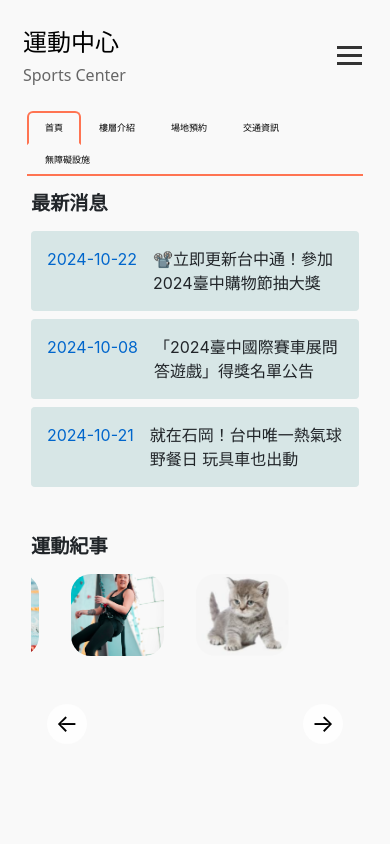
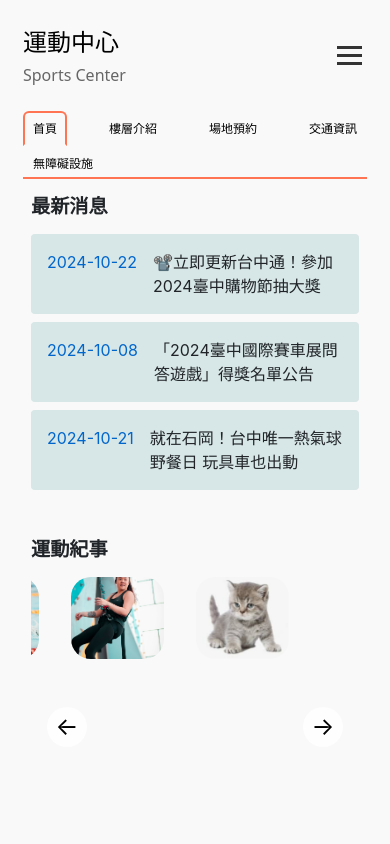
Before and after one commit to D1204480/sport_reservation_frontend, a Vue app in the folder sport_frontend/: page / in a window 390 px wide. Shown: the top 844 px of the page. Built offline with nearby package versions, Linux system fonts and the light colour scheme.

Commit message:
Update HorizontalNav.vue

```diff
--- a/sport_frontend/src/components/HorizontalNav.vue
+++ b/sport_frontend/src/components/HorizontalNav.vue
@@ -1,102 +1,156 @@
 <template>
-    <div class="container-fluid fs-6">
-        <ul class="nav nav-tabs">
+    <nav class="nav-container">
+      <!-- 桌面版導航 -->
+      <div class="nav-wrapper">
+        <ul class="nav-tabs">
           <li class="nav-item">
-                <RouterLink to="/" class="nav-link " exact-active-class="active">首頁</RouterLink>
+            <RouterLink to="/" class="nav-link" exact-active-class="active">
+              <span class="nav-text">首頁</span>
+            </RouterLink>
           </li>
           <li class="nav-item">
-                <RouterLink to="/about" class="nav-link " active-class="active">樓層介紹</RouterLink>
+            <RouterLink to="/about" class="nav-link" active-class="active">
+              <span class="nav-text">樓層介紹</span>
+            </RouterLink>
           </li>
           <li class="nav-item">
             <RouterLink
               to="/reservation"
               class="nav-link"
               :class="{ 'active': isReservationActive }"
-                >場地預約</RouterLink>
+            >
+              <span class="nav-text">場地預約</span>
+            </RouterLink>
           </li>
           <li class="nav-item">
-                <RouterLink to="/traffic" class="nav-link " active-class="active">交通資訊</RouterLink>
+            <RouterLink to="/traffic" class="nav-link" active-class="active">
+              <span class="nav-text">交通資訊</span>
+            </RouterLink>
           </li>
           <li class="nav-item">
-                <RouterLink to="/accessibility" class="nav-link " active-class="active">無障礙設施</RouterLink>
+            <RouterLink to="/accessibility" class="nav-link" active-class="active">
+              <span class="nav-text">無障礙設施</span>
+            </RouterLink>
           </li>
         </ul>
       </div>
+    </nav>
   </template>
 
-<script>
-import { RouterLink } from 'vue-router';
-import { computed } from 'vue';
-import { useRoute } from 'vue-router';
+  <script setup>
+  import { RouterLink } from 'vue-router'
+  import { computed } from 'vue'
+  import { useRoute } from 'vue-router'
 
-export default {
-    setup() {
-        const route = useRoute();
+  const route = useRoute()
 
   const isReservationActive = computed(() => {
-            return route.path === '/reservation' || route.path.includes('/cardInfoView/');
-        });
-
-        return {
-            isReservationActive
-        };
-    }
-}
+    return route.path === '/reservation' || route.path.includes('/cardInfoView/')
+  })
   </script>
 
-<style>
-.nav-item {
-    font-size: 18px;
+  <style scoped>
+  .nav-container {
+    width: 100%;
+    background: rgb(249, 249, 249);
+    padding: 0 1rem;
+  }
+
+  .nav-wrapper {
+    max-width: 1400px;
+    margin: 0 auto;
   }
 
   .nav-tabs {
-    --bs-nav-tabs-border-width: 2px !important;
-    --bs-nav-tabs-border-color: #FF7452 ;
+    display: flex;
+    list-style: none;
+    padding: 0;
+    margin: 0;
+    border-bottom: 2px solid #FF7452;
+    flex-wrap: wrap;
+  }
+
+  .nav-item {
+    position: relative;
+    margin-bottom: -2px;
   }
 
   .nav-link {
-    color: black !important;
-    /* 非 active 的狀態 */
+    display: block;
+    padding: 0.75rem 1.25rem;
+    text-decoration: none;
+    color: #000;
+    font-size: clamp(14px, 2.5vw, 18px);
+    white-space: nowrap;
+    transition: all 0.3s ease;
+    border: 2px solid transparent;
+    border-bottom: none;
+  }
+
+  .nav-text {
+    position: relative;
+    z-index: 1;
   }
 
   .nav-link.active {
-    background: rgb(249, 249, 249)!important;
-    border-top: 2px solid #FF7452 !important;
-    border-left: 2px solid #FF7452 !important;
-    border-right: 2px solid #FF7452 !important;
-    border-bottom: 2px solid rgb(249, 249, 249) !important;
+    background: rgb(249, 249, 249);
+    border-color: #FF7452;
+    border-bottom: 2px solid rgb(249, 249, 249);
   }
 
   .nav-link:hover {
-    color: rgb(255, 255, 255) !important;
-    background-color: #FF7452 !important;
-    border-top: 2px solid #FF7452 !important;
-    border-left: 2px solid #FF7452 !important;
-    border-right: 2px solid #FF7452 !important;
-    border-bottom: 2px solid #FF7452 !important;
+    color: #fff;
+    background-color: #FF7452;
+    border-color: #FF7452;
   }
 
-@media screen and (max-width: 580px) {
-    .nav-item {
-        font-size: 15px;
+  /* 響應式設計 */
+  @media screen and (max-width: 768px) {
+    .nav-container {
+      padding: 0 0.5rem;
+    }
+
+    .nav-link {
+      padding: 0.625rem 1rem;
     }
   }
 
-@media screen and (max-width: 510px) {
-    .nav-item {
-        font-size: 13px;
+  @media screen and (max-width: 640px) {
+    .nav-tabs {
+      justify-content: space-between;
+    }
+
+    .nav-link {
+      padding: 0.5rem 0.75rem;
     }
   }
 
-@media screen and (max-width: 485px) {
-    .nav-item {
-        font-size: 10px;
+  @media screen and (max-width: 480px) {
+    .nav-tabs {
+      gap: 0.25rem;
+    }
+
+    .nav-link {
+      padding: 0.4rem 0.5rem;
+      font-size: clamp(12px, 2vw, 14px);
     }
   }
 
-@media screen and (max-width: 425px) {
+  /* 確保內容不會在極小螢幕上換行 */
+  @media screen and (max-width: 360px) {
+    .nav-tabs {
+      justify-content: flex-start;
+      overflow-x: auto;
+      -webkit-overflow-scrolling: touch;
+      scrollbar-width: none; /* Firefox */
+    }
+
+    .nav-tabs::-webkit-scrollbar {
+      display: none; /* Chrome, Safari */
+    }
+
     .nav-item {
-    font-size: 9px;
+      flex: 0 0 auto;
     }
   }
   </style>
```
Lines whose indentation alone changed are shown as unchanged.
